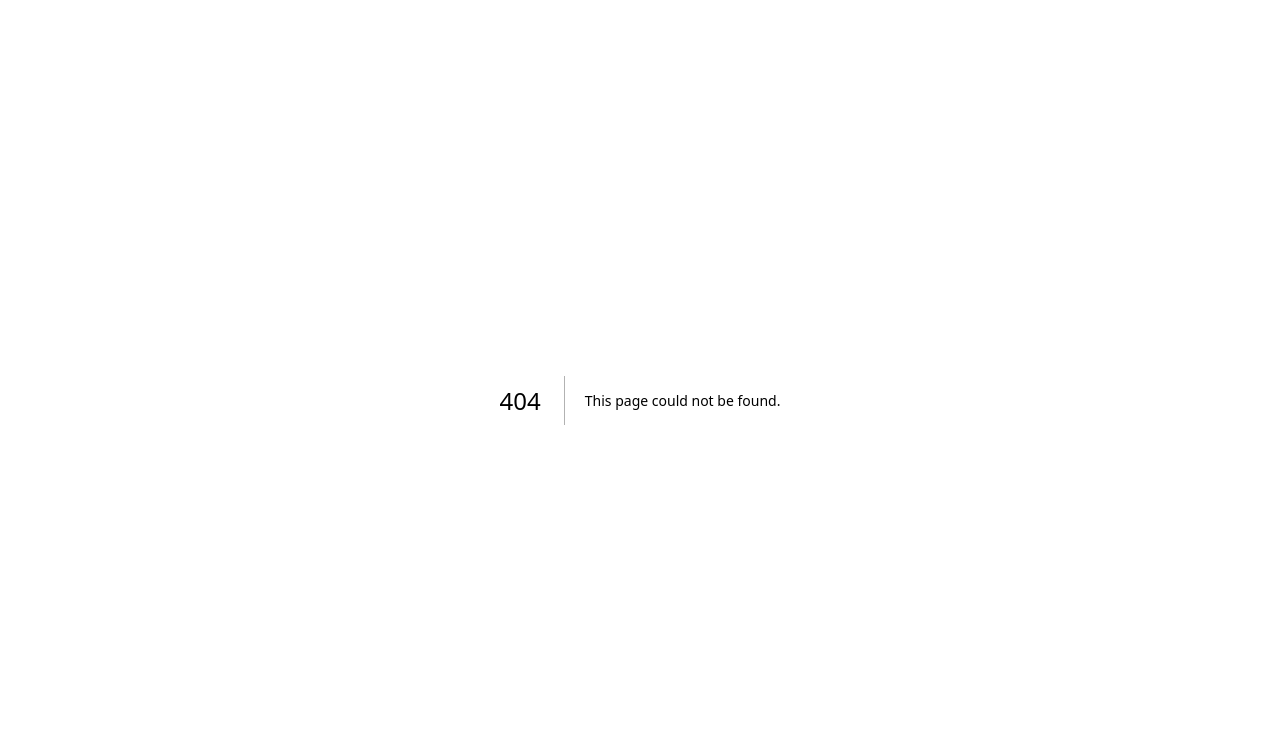
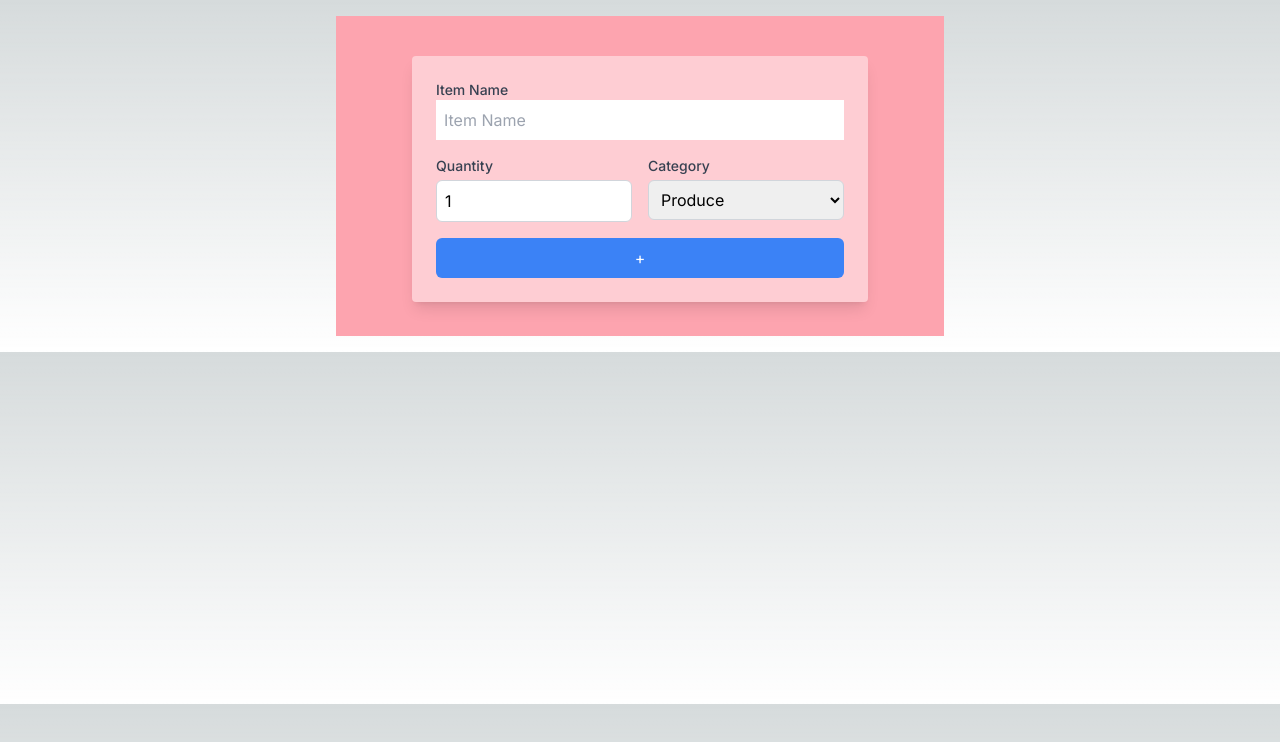
Before and after one commit to apskahlon15/cprg306-assignments, a Next.js app: page /week-4 in a window 1280 px wide. Before the commit this address had no page. Shown: the top 742 px of the page. Built offline with nearby package versions, Linux system fonts and the light colour scheme.

Commit message:
Commit Week 4

```diff
--- a/app/page.js
+++ b/app/page.js
@@ -12,6 +12,9 @@ export default function Home() {
         <li>
           <Link href="./week-3">Week 3</Link>
         </li>
+        <li>
+          <Link href="./week-4">Week 4</Link>
+        </li>
       </div>
     </main>
   );
--- /dev/null
+++ b/app/week-4/new-item.js
@@ -0,0 +1,98 @@
+"use client";
+
+import { useState } from "react";
+
+export default function NewItem() {
+  const [name, setName] = useState("");
+  const [quantity, setQuantity] = useState(1);
+  const [category, setCategory] = useState("produce");
+
+  const handleSubmit = (e) => {
+    e.preventDefault();
+    const item = { name, quantity, category };
+    console.log(item);
+    alert(`Added Item: ${name}, Quantity: ${quantity}, Category: ${category}`);
+    setName("");
+    setQuantity(1);
+    setCategory("produce");
+  };
+
+  return (
+    <div className="bg-rose-300 min-h-80 flex justify-center items-start pt-10">
+      <div className="bg-rose-200 p-6 rounded shadow-lg w-3/4 max-w-lg mx-4">
+        <form onSubmit={handleSubmit} className="space-y-4">
+          <div>
+            <label
+              htmlFor="name"
+              className="block text-sm font-medium text-gray-700"
+            >
+              Item Name
+            </label>
+            <input
+              id=""
+              placeholder="Item Name"
+              type="text"
+              value={name}
+              onChange={(e) => setName(e.target.value)}
+              required
+              className="p-2 text-black
+               w-full"
+            />
+          </div>
+          <div className="flex space-x-4">
+            <div className="flex-1">
+              <label
+                htmlFor="quantity"
+                className="block text-sm font-medium text-gray-700"
+              >
+                Quantity
+              </label>
+              <input
+                id="quantity"
+                type="number"
+                min="1"
+                max="99"
+                value={quantity}
+                onChange={(e) => setQuantity(Number(e.target.value))}
+                required
+                className="mt-1 block w-full p-2 border border-gray-300 rounded-md text-black"
+              />
+            </div>
+            <div className="flex-1">
+              <label
+                htmlFor="category"
+                className="block text-sm font-medium text-gray-700"
+              >
+                Category
+              </label>
+              <select
+                id="category"
+                value={category}
+                onChange={(e) => setCategory(e.target.value)}
+                className="mt-1 block w-full p-2 border border-gray-300 rounded-md text-black"
+              >
+                <option value="produce">Produce</option>
+                <option value="dairy">Dairy</option>
+                <option value="bakery">Bakery</option>
+                <option value="meat">Meat</option>
+                <option value="frozen">Frozen Foods</option>
+                <option value="cannedGoods">Canned Goods</option>
+                <option value="dryGoods">Dry Goods</option>
+                <option value="beverages">Beverages</option>
+                <option value="snacks">Snacks</option>
+                <option value="household">Household</option>
+                <option value="other">Other</option>
+              </select>
+            </div>
+          </div>
+          <button
+            type="submit"
+            className="mt-4 p-2 bg-blue-500 text-white rounded-md w-full hover:bg-blue-600"
+          >
+            +
+          </button>
+        </form>
+      </div>
+    </div>
+  );
+}
--- /dev/null
+++ b/app/week-4/page.js
@@ -0,0 +1,9 @@
+import NewItem from "./new-item";
+
+export default function Week4Page() {
+  return (
+    <div className="container mx-auto p-4 w-1/2 ">
+      <NewItem />
+    </div>
+  );
+}
```
